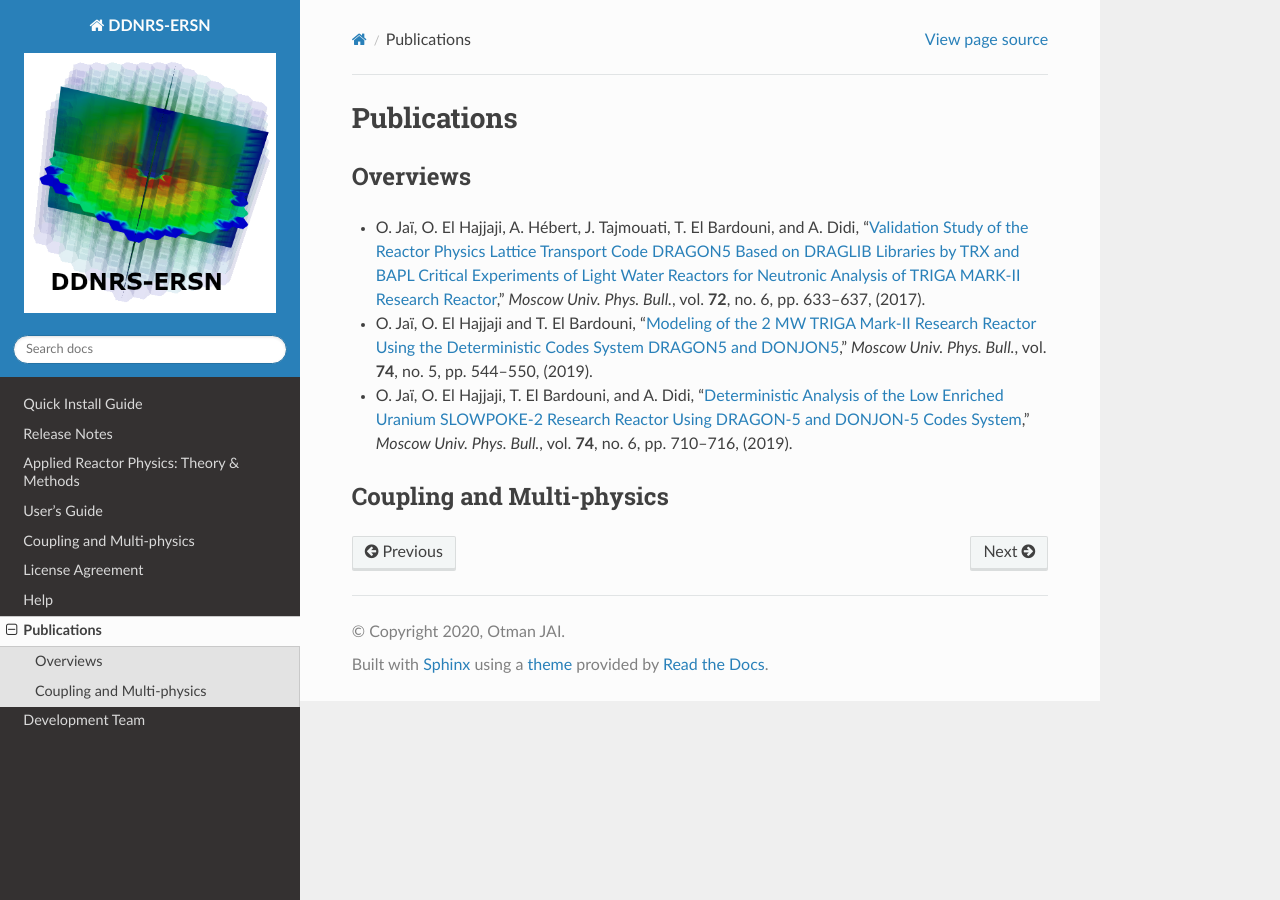
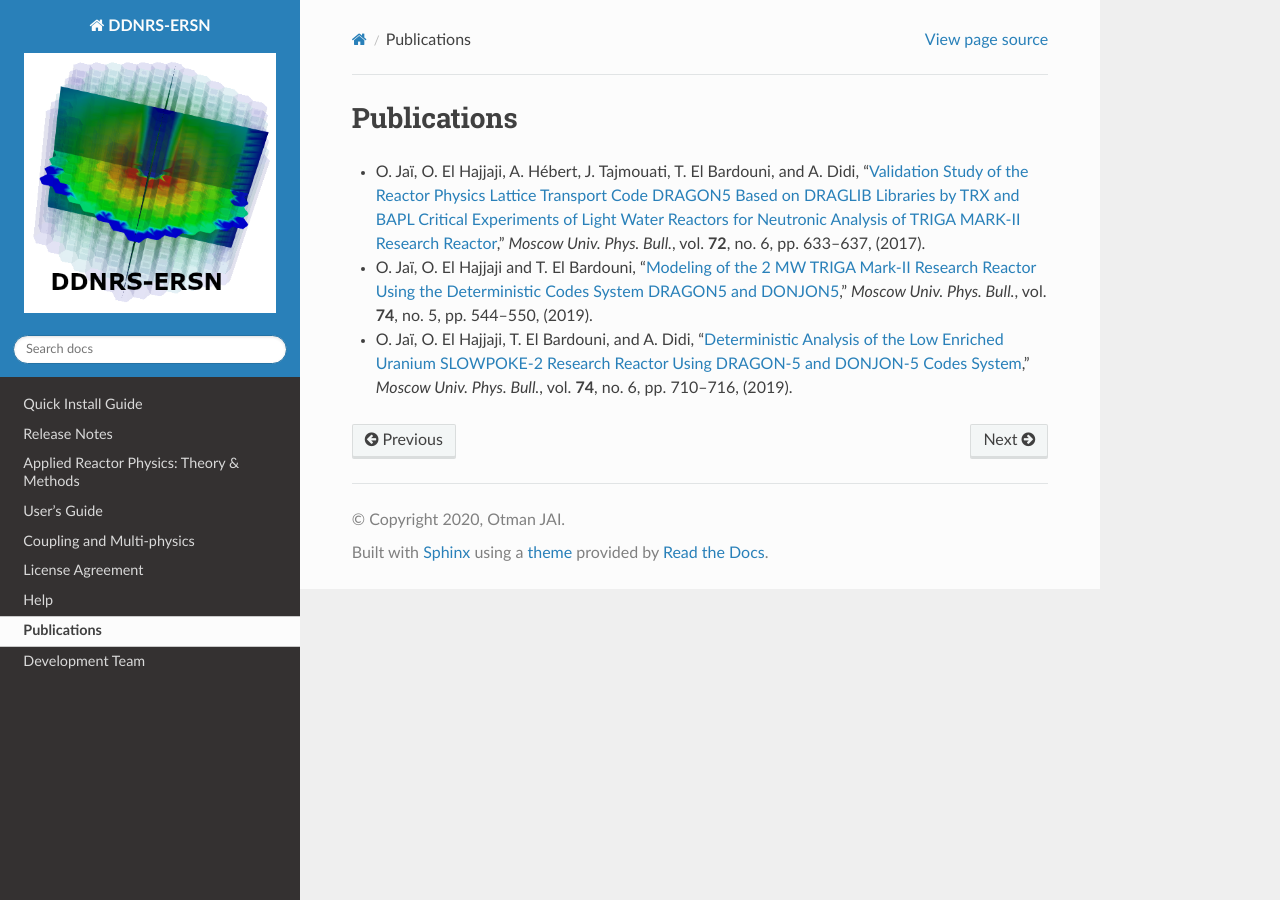
Before and after one commit to otmanjai/DDNRS-ERSN, a Sphinx documentation site: the page built from docs/source/Publications.rst, in a window 1280 px wide. Built offline with Sphinx 7.4.7 and the Read the Docs theme 2.0.0, drawn with Linux system fonts in a browser that asks for light colours.

Commit message:
Update Publications.rst

```diff
--- a/docs/source/Publications.rst
+++ b/docs/source/Publications.rst
@@ -4,9 +4,6 @@
 Publications
 ============
 
----------
-Overviews
----------
 
 - O. Jaï, O. El Hajjaji, A. Hébert, J. Tajmouati, T. El Bardouni, and A. Didi, "`Validation Study
   of the Reactor Physics Lattice Transport Code DRAGON5 Based on DRAGLIB Libraries by TRX and BAPL
@@ -21,7 +18,3 @@ Overviews
 - O. Jaï, O. El Hajjaji, T. El Bardouni, and A. Didi, "`Deterministic Analysis of the Low Enriched
   Uranium SLOWPOKE-2 Research Reactor Using DRAGON-5 and DONJON-5 Codes System <https://doi.org/10.3103/S002713491906016X>`_,"
   *Moscow Univ. Phys. Bull.*, vol. **74**, no. 6, pp. 710–716, (2019).
-
---------------------------
-Coupling and Multi-physics
---------------------------
```
